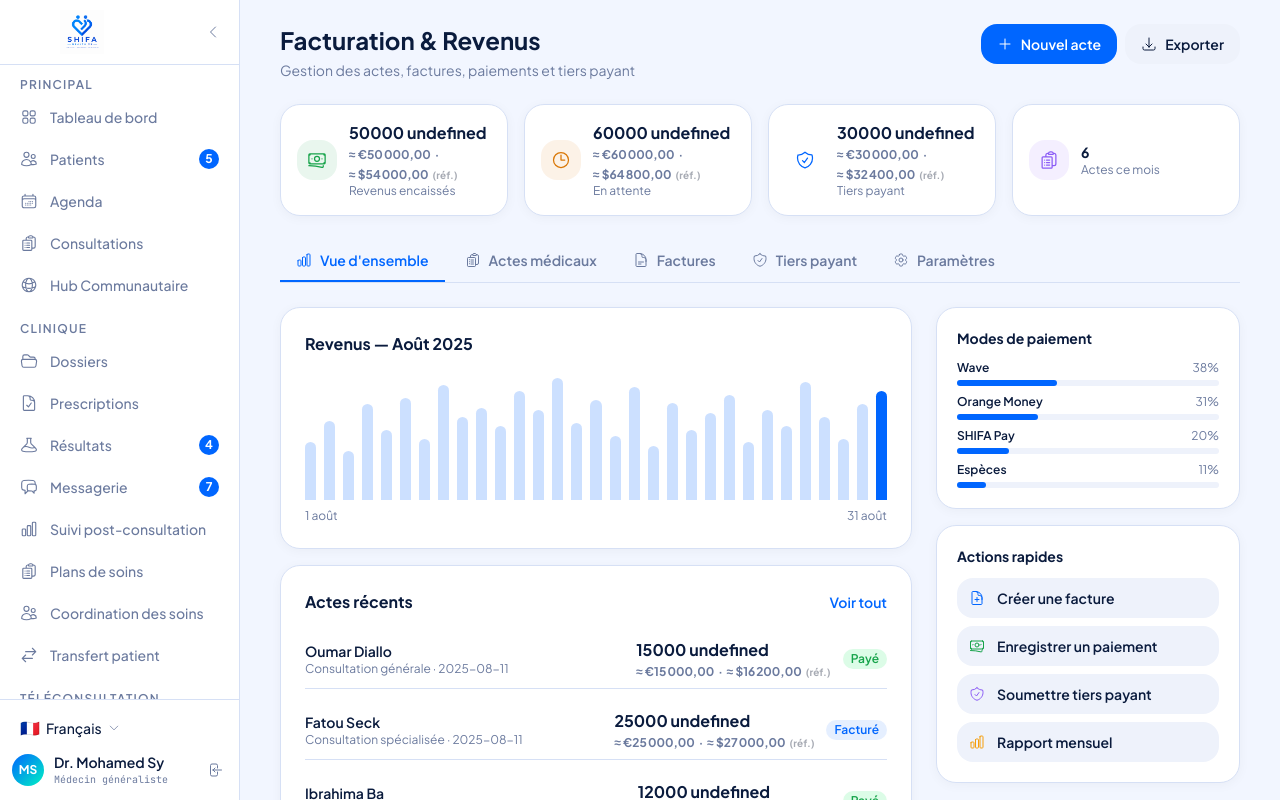
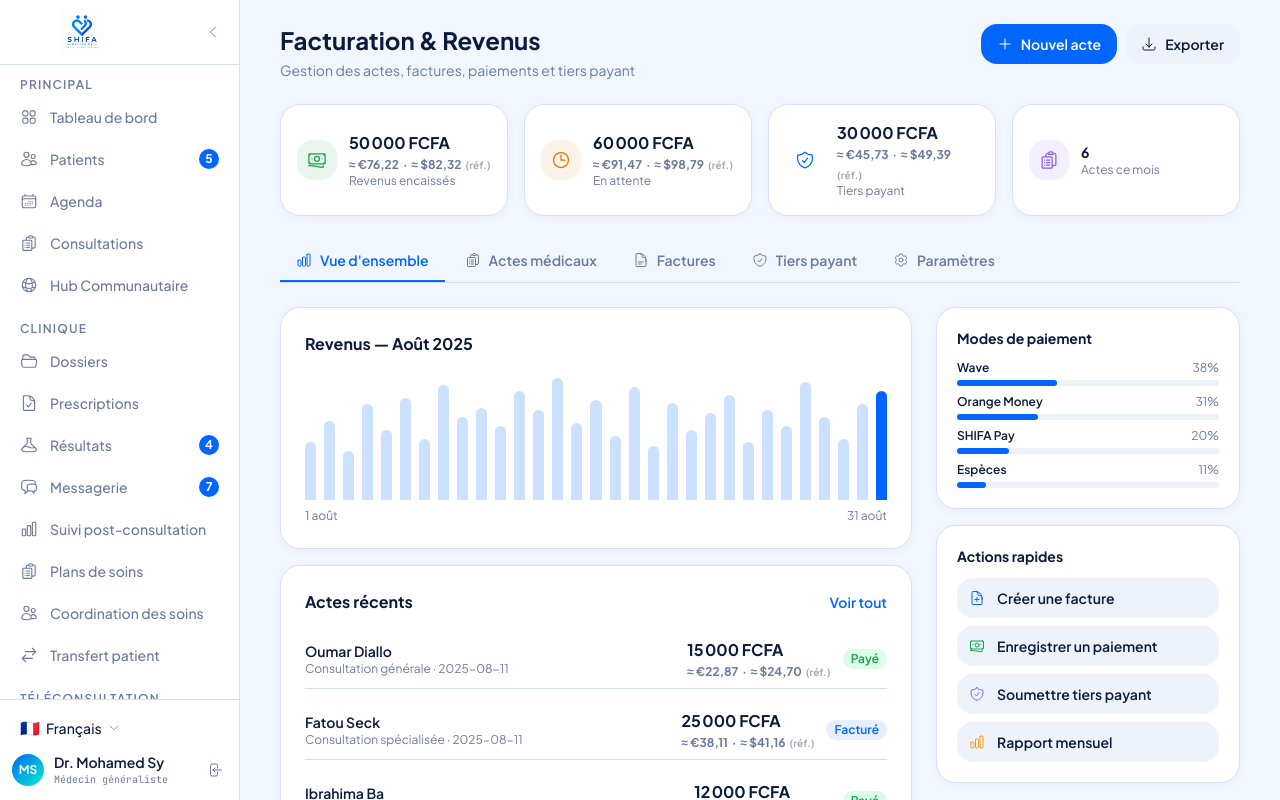
Before and after one commit to mohaelmi86-debug/shifa, a Next.js app: page /pro-billing in a window 1280 px wide. Built offline with nearby package versions, Linux system fonts and the light colour scheme.

Commit message:
fix: provide billing currency to currency display components

```diff
--- a/src/app/pro-billing/components/ProBillingContent.tsx
+++ b/src/app/pro-billing/components/ProBillingContent.tsx
@@ -100,7 +100,7 @@ export default function ProBillingContent() {
             </div>
             <div className="min-w-0">
               {stat.currency ? (
-                <CurrencyDisplay amount={stat.value} className="text-sm font-bold" color="var(--foreground)" />
+                <CurrencyDisplay amount={stat.value} className="text-sm font-bold" color="var(--foreground)" currency="XOF" />
               ) : (
                 <p className="text-sm font-bold" style={{ color: 'var(--foreground)' }}>{stat.value}</p>
               )}
@@ -175,7 +175,7 @@ export default function ProBillingContent() {
                         <p className="text-sm font-semibold" style={{ color: 'var(--foreground)' }}>{act.patient}</p>
                         <p className="text-xs" style={{ color: 'var(--muted-foreground)' }}>{act.type} · {act.date}</p>
                       </div>
-                      <CurrencyDisplay amount={act.amount} className="text-sm font-bold shrink-0" color="var(--foreground)" />
+                      <CurrencyDisplay amount={act.amount} className="text-sm font-bold shrink-0" color="var(--foreground)" currency="XOF" />
                       <span className="text-xs px-2 py-0.5 rounded-full font-semibold shrink-0" style={{ backgroundColor: s.bg, color: s.color }}>{s.label}</span>
                     </div>
                   );
@@ -261,7 +261,7 @@ export default function ProBillingContent() {
                         <span className="text-xs font-mono px-2 py-0.5 rounded-lg" style={{ backgroundColor: 'var(--muted)', color: 'var(--foreground)' }}>{act.code}</span>
                       </td>
                       <td className="px-4 py-3">
-                        <CurrencyDisplay amount={act.amount} className="text-sm font-bold" color="var(--foreground)" />
+                        <CurrencyDisplay amount={act.amount} className="text-sm font-bold" color="var(--foreground)" currency="XOF" />
                       </td>
                       <td className="px-4 py-3 text-sm" style={{ color: act.covered ? '#16a34a' : 'var(--muted-foreground)' }}>
                         {act.covered ? `${act.insurer} — ${act.covered.toLocaleString()} FCFA` : '—'}
@@ -296,7 +296,7 @@ export default function ProBillingContent() {
                   </div>
                   <p className="text-sm mt-0.5" style={{ color: 'var(--muted-foreground)' }}>{inv.patient} · {inv.date} · {inv.items} ligne{inv.items > 1 ? 's' : ''}</p>
                 </div>
-                <CurrencyDisplay amount={inv.amount} className="text-sm font-bold shrink-0" color="var(--foreground)" />
+                <CurrencyDisplay amount={inv.amount} className="text-sm font-bold shrink-0" color="var(--foreground)" currency="XOF" />
                 <div className="flex items-center gap-2 shrink-0">
                   <button className="p-2 rounded-lg hover:bg-muted transition-all">
                     <Icon name="EyeIcon" size={14} className="text-muted-foreground" />
```
